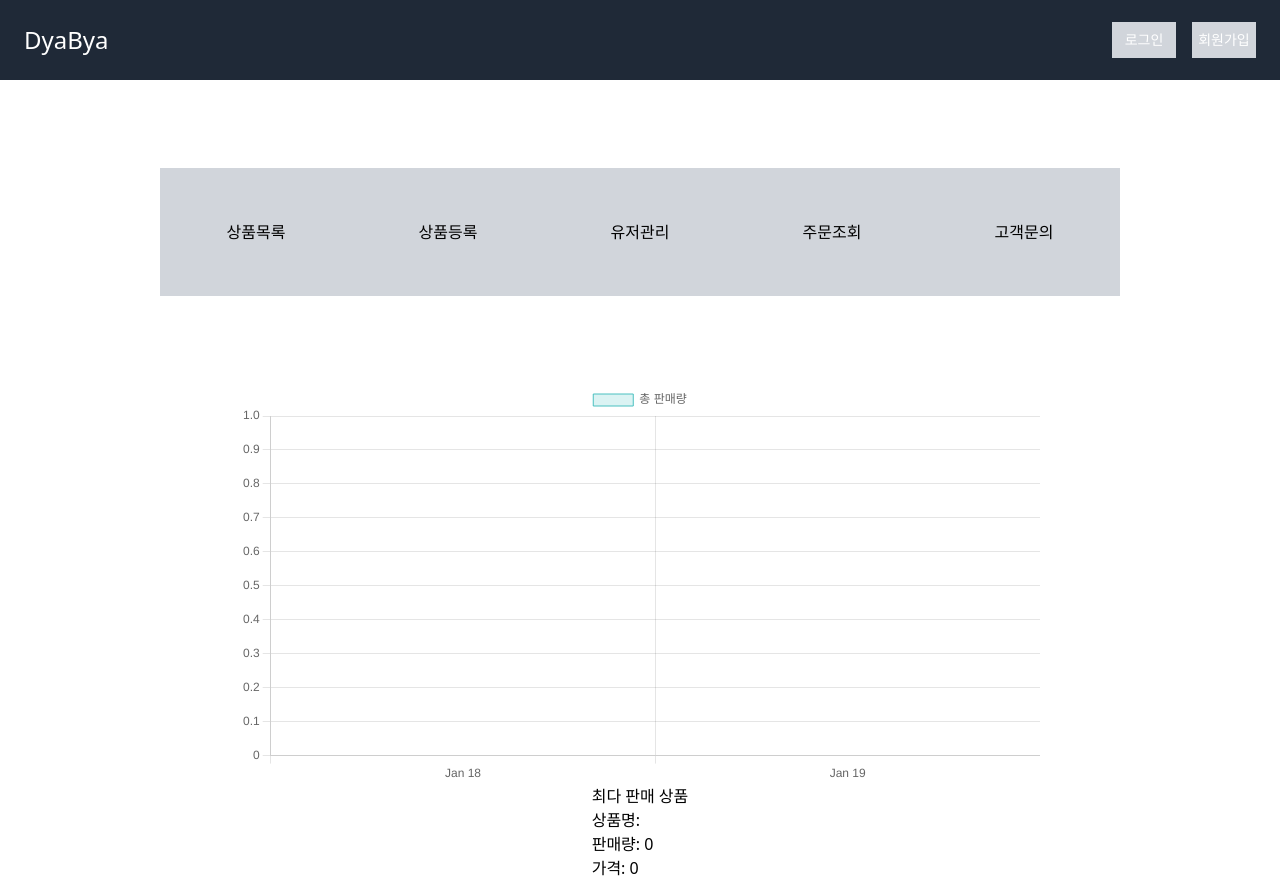
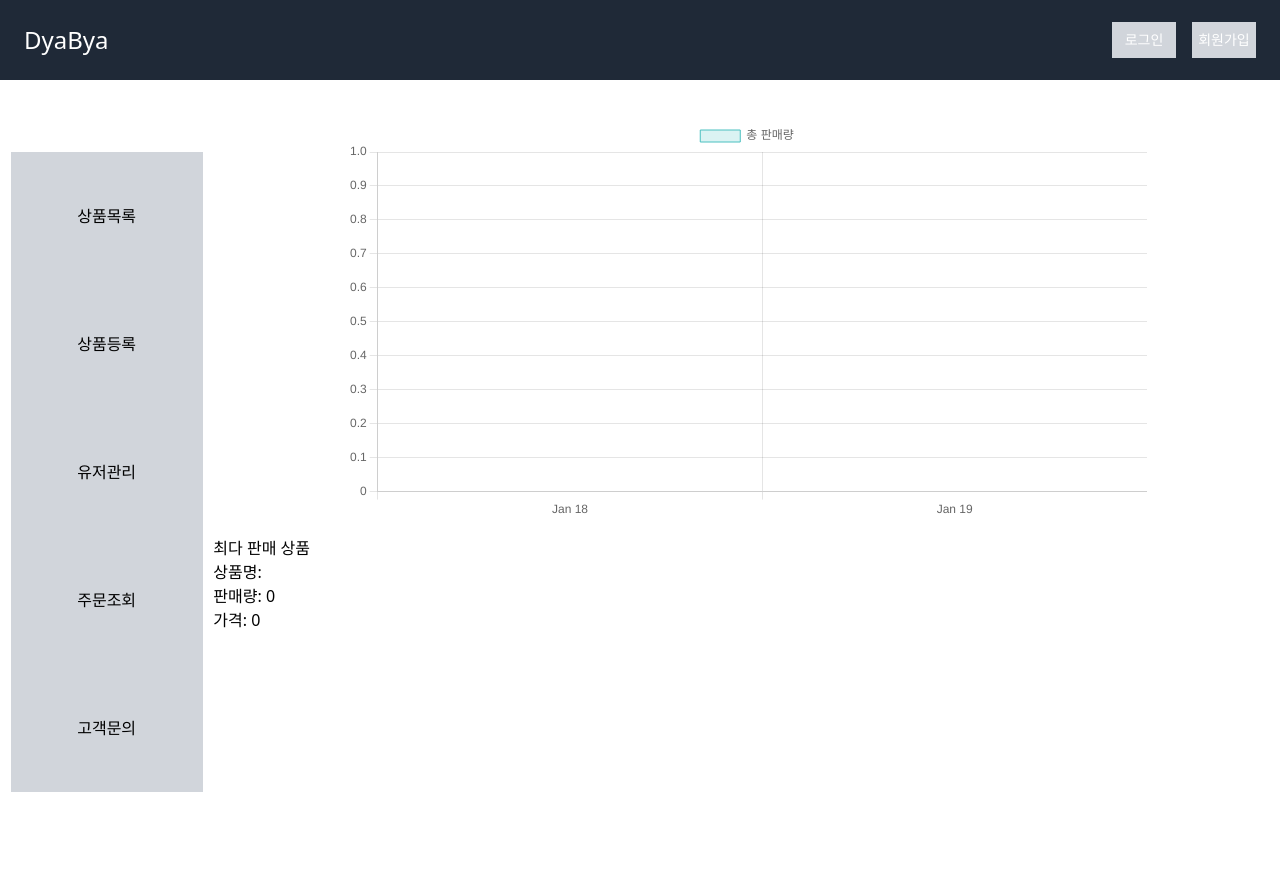
Before and after one commit to kimwoojin123/KDT-IaaS-1team-ERP, a Next.js app in the folder admin/: page / in a window 1280 px wide. After the commit the page ends 800 px from the top, so only its background shows below. Built offline with nearby package versions, Linux system fonts and the light colour scheme; no server answers.

Commit message:
home - 스타일, 차트 아래 공간에 div 수정 해야 됨

```diff
--- a/admin/app/page.tsx
+++ b/admin/app/page.tsx
@@ -1,24 +1,37 @@
-import Link from 'next/link'
-import ApplyButton from './ui/mainButtons/applyButton'
-import InvoiceButton from './ui/mainButtons/invoiceButton'
-import ListButton from './ui/mainButtons/listButton'
-import ManageButton from './ui/mainButtons/manageButton'
-import QnaButton from './ui/mainButtons/qnaButton'
-import SaleChart from './ui/saleChart'
-import { TopProductSection } from './ui/totalChart'
+import Link from 'next/link';
+import ApplyButton from './ui/mainButtons/applyButton';
+import InvoiceButton from './ui/mainButtons/invoiceButton';
+import ListButton from './ui/mainButtons/listButton';
+import ManageButton from './ui/mainButtons/manageButton';
+import QnaButton from './ui/mainButtons/qnaButton';
+import SaleChart from './ui/saleChart';
+import { TopProductSection } from './ui/totalChart';
 
 export default function Home() {
   return (
-    <div className='flex flex-col justify-center items-center w-lvw h-lvh'>
-      <div className='flex w-3/4 h-1/2 justify-around items-center'>
+    <div className='flex mt-10'>
+      {/* 카테고리 부분 */}
+      <div className='w-1/6 h-full flex flex-col justify-around items-center mt-8'>
         <ListButton />
         <ApplyButton />
         <ManageButton />
         <InvoiceButton />
         <QnaButton />
       </div>
-      <SaleChart />
-      <TopProductSection />
+
+      {/* 나머지 80%의 공간에 차트와 공지사항 */}
+      <div className='w-5/6 h-full overflow-hidden flex flex-col items-center'>
+        {/* 차트 섹션 */}
+        <div className='w-3/4 h-1/3 mb-4 overflow-hidden'>
+          <SaleChart />
+        </div>
+
+        {/* 공지사항 섹션 또는 다른 내용 추가 가능 */}
+        <div className='w-full h-1/2 overflow-y-auto'>
+          {/* 조정된 크기의 표 */}
+          <TopProductSection />
+        </div>
+      </div>
     </div>
   );
 }
```
